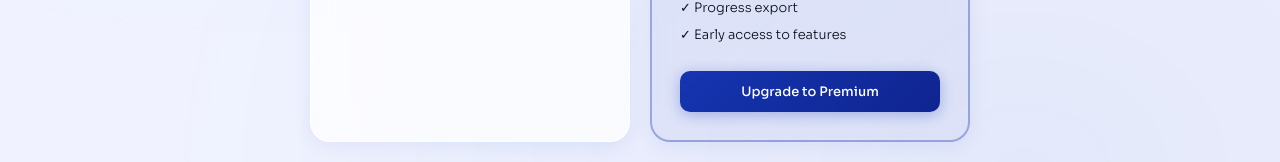
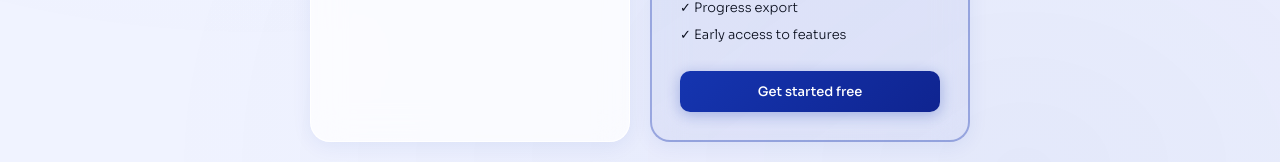
Before and after one commit to ywookim15-oss/learnrise, a Next.js app: page /pricing in a window 1280 px wide. Shown: the part 630-792 px from the top of the page. Built offline with nearby package versions, Linux system fonts and the light colour scheme; no server answers.

Commit message:
Update page.tsx

```diff
--- a/app/pricing/page.tsx
+++ b/app/pricing/page.tsx
@@ -7,15 +7,18 @@ import styles from './pricing.module.css'
 
 export default function Pricing() {
   const [loading, setLoading] = useState(false)
+  const [portalLoading, setPortalLoading] = useState(false)
   const [userId, setUserId] = useState('')
   const [email, setEmail] = useState('')
   const [isPremium, setIsPremium] = useState(false)
-  const [portalLoading, setPortalLoading] = useState(false)
+  const [isLoggedIn, setIsLoggedIn] = useState(false)
+  const [checking, setChecking] = useState(true)
 
   useEffect(() => {
     async function init() {
       const { data: { session } } = await supabase.auth.getSession()
       if (session) {
+        setIsLoggedIn(true)
         setUserId(session.user.id)
         setEmail(session.user.email || '')
         const { data: profile } = await supabase
@@ -25,12 +28,13 @@ export default function Pricing() {
           .single()
         if (profile?.subscription_status === 'active') setIsPremium(true)
       }
+      setChecking(false)
     }
     init()
   }, [])
 
   async function handleUpgrade() {
-    if (!userId) { window.location.href = '/signup'; return }
+    if (!isLoggedIn) { window.location.href = '/signup'; return }
     setLoading(true)
     try {
       const res = await fetch('/api/create-checkout', {
@@ -48,7 +52,6 @@ export default function Pricing() {
   }
 
   async function handleManage() {
-    if (!userId) return
     setPortalLoading(true)
     try {
       const res = await fetch('/api/customer-portal', {
@@ -65,6 +68,8 @@ export default function Pricing() {
     }
   }
 
+  if (checking) return null
+
   return (
     <>
       <Navbar />
@@ -76,6 +81,7 @@ export default function Pricing() {
         </div>
 
         <div className={styles.grid}>
+
           {/* Free plan */}
           <div className={styles.planCard}>
             <div className={styles.planName}>Free</div>
@@ -88,7 +94,17 @@ export default function Pricing() {
               <li>✓ Public learning profile</li>
               <li>✓ Community &amp; leaderboard</li>
             </ul>
-            <Link href="/signup" className={styles.btnFree}>Get started free</Link>
+
+            {/* Free plan button states */}
+            {!isLoggedIn ? (
+              <Link href="/signup" className={styles.btnFree}>Get started free</Link>
+            ) : !isPremium ? (
+              <div className={styles.currentPlanBadge}>✓ Your current plan</div>
+            ) : (
+              <button className={styles.btnManage} onClick={handleManage} disabled={portalLoading}>
+                {portalLoading ? 'Loading...' : 'Switch to Free'}
+              </button>
+            )}
           </div>
 
           {/* Premium plan */}
@@ -107,7 +123,11 @@ export default function Pricing() {
               <li>✓ Progress export</li>
               <li>✓ Early access to features</li>
             </ul>
-            {isPremium ? (
+
+            {/* Premium plan button states */}
+            {!isLoggedIn ? (
+              <Link href="/signup" className={styles.btnPro}>Get started free</Link>
+            ) : isPremium ? (
               <div className={styles.premiumActions}>
                 <div className={styles.activeBadge}>✓ You&apos;re on Premium</div>
                 <button className={styles.btnManage} onClick={handleManage} disabled={portalLoading}>
@@ -116,13 +136,17 @@ export default function Pricing() {
               </div>
             ) : (
               <button className={styles.btnPro} onClick={handleUpgrade} disabled={loading}>
-                {loading ? 'Redirecting...' : 'Upgrade to Premium'}
+                {loading ? 'Redirecting to checkout...' : 'Upgrade to Premium'}
               </button>
             )}
           </div>
         </div>
 
-        <p className={styles.note}>No credit card required for the free plan. Cancel Premium anytime. Payments secured by Stripe.</p>
+        <p className={styles.note}>
+          {isLoggedIn
+            ? 'Payments are secured by Stripe. Cancel anytime from your billing portal.'
+            : 'No credit card required for the free plan. Cancel Premium anytime. Payments secured by Stripe.'}
+        </p>
       </main>
     </>
   )
```
